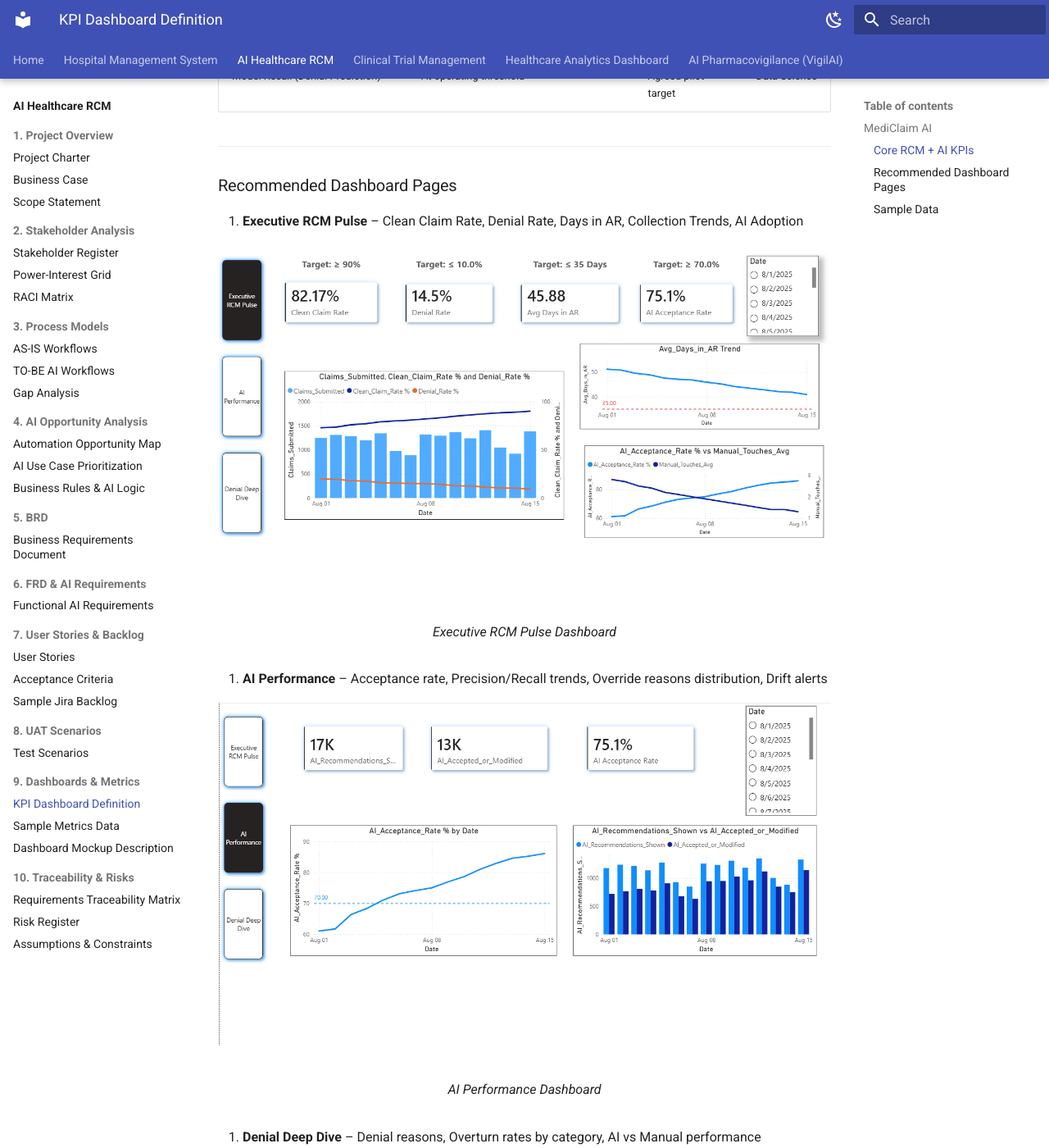
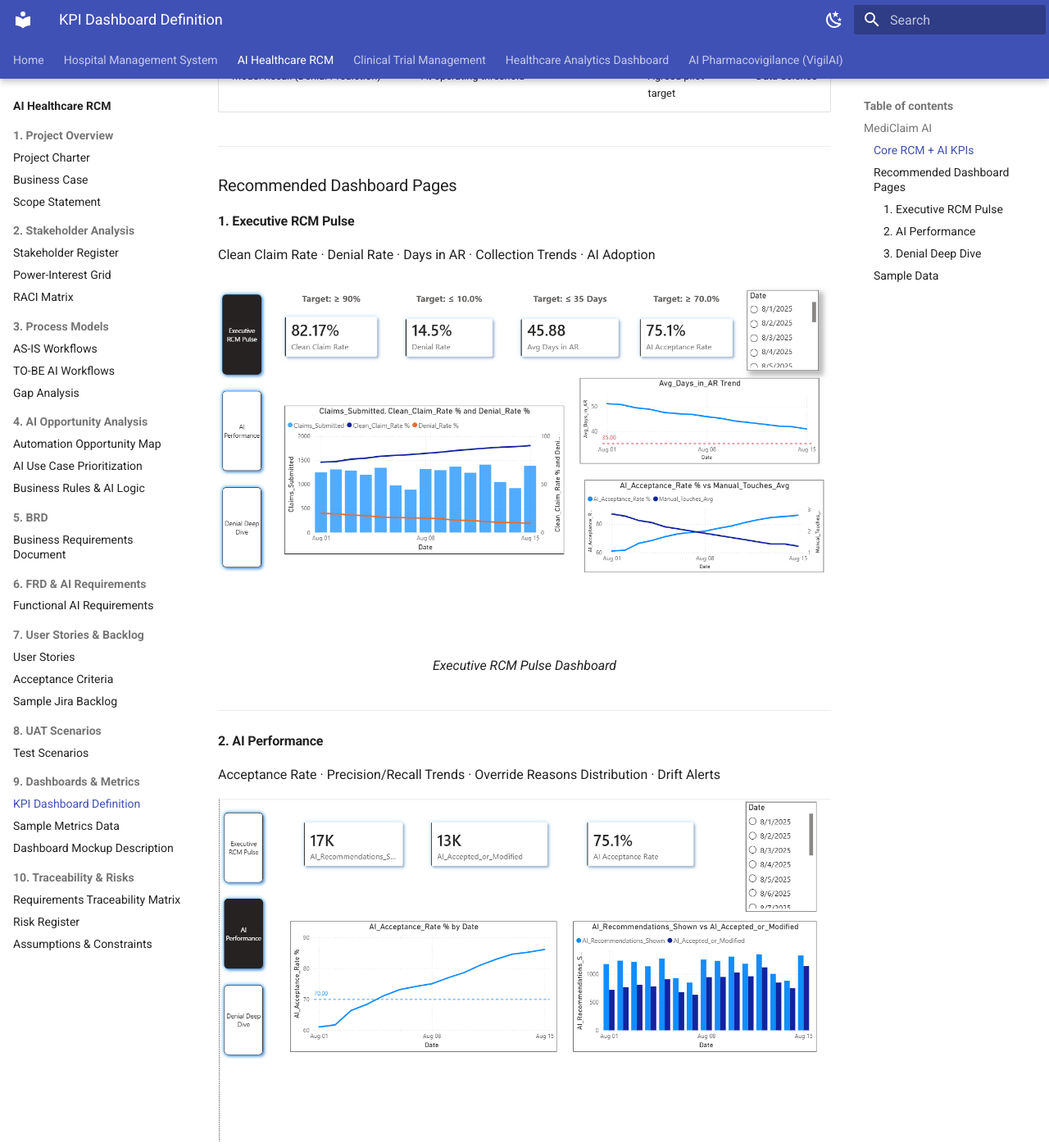
Before and after one commit to tsrajpurohit/healthcare-ba-ai-portfolio-, an MkDocs documentation site: the page built from docs/rcm/09-Dashboards-Metrics/KPI-Dashboard-Definition.md, in a window 1280 px wide and 1400 px high, scrolled down 804 px. Shown: the whole window at 82% size. Built offline with MkDocs 1.6.1 and Material for MkDocs 9.7.7, drawn with Linux system fonts in a browser that asks for light colours; some of the changed text lies outside the part shown.

Commit message:
Update KPI-Dashboard-Definition.md

```diff
--- a/docs/rcm/09-Dashboards-Metrics/KPI-Dashboard-Definition.md
+++ b/docs/rcm/09-Dashboards-Metrics/KPI-Dashboard-Definition.md
@@ -22,21 +22,28 @@
 
 ### Recommended Dashboard Pages
 
-1. **Executive RCM Pulse** – Clean Claim Rate, Denial Rate, Days in AR, Collection Trends, AI Adoption
+#### 1. Executive RCM Pulse
+Clean Claim Rate · Denial Rate · Days in AR · Collection Trends · AI Adoption
 
 <figure markdown="span">
   ![Executive RCM Pulse](../assets/samples/executive_rcm_pulse.png){ align=center }
   <figcaption>Executive RCM Pulse Dashboard</figcaption>
 </figure>
 
-2. **AI Performance** – Acceptance rate, Precision/Recall trends, Override reasons distribution, Drift alerts
+---
+
+#### 2. AI Performance
+Acceptance Rate · Precision/Recall Trends · Override Reasons Distribution · Drift Alerts
 
 <figure markdown="span">
   ![AI Performance](../assets/samples/ai_performance.png){ align=center }
   <figcaption>AI Performance Dashboard</figcaption>
 </figure>
 
-3. **Denial Deep Dive** – Denial reasons, Overturn rates by category, AI vs Manual performance
+---
+
+#### 3. Denial Deep Dive
+Denial Reasons · Overturn Rates by Category · AI vs. Manual Performance
 
 <figure markdown="span">
   ![Denial Deep Dive](../assets/samples/denial_deep_dive.png){ align=center }
```
Also changed, not shown: other parts of docs/rcm/09-Dashboards-Metrics/KPI-Dashboard-Definition.md (+2 -1 lines).
